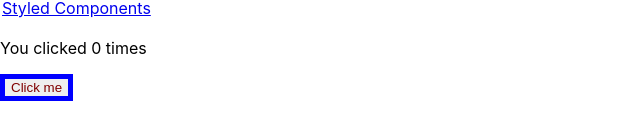
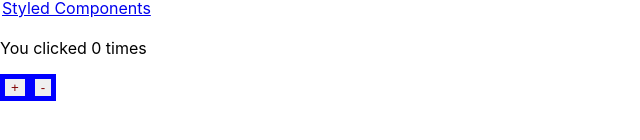
Before and after one commit to jacobzouzou/routed-react-app, a React (Create React App) app: page /hook in a window 1280 px wide. Shown: the part 222-362 px from the top of the page, without its empty margins (0-640 px from the left). Built offline with nearby package versions, Linux system fonts and the light colour scheme.

Commit message:
refact Hook

```diff
--- a/src/App.js
+++ b/src/App.js
@@ -14,7 +14,7 @@ import CustomHook from "./components/CustomHook"
 import GithubUser from "./components/GithubUser"
 import WrappedButton from "./components/HOC"
 import WrappedMouse from "./components/HOC_2"
-import CodSplitting from "./components/CodeSplitting"
+import LaszyMouseTraker from "./components/CodeSplitting"
 import StyledComponent from "./components/StyledComponent"
 
 function App() {
@@ -45,7 +45,7 @@ function App() {
 
                     <React.Suspense fallback={<p>Please wait</p>}>
                         <div className="App">
-                            <Route path={`/codeSplitting`} component={CodSplitting} />
+                            <Route path={`/codeSplitting`} component={LaszyMouseTraker} />
                         </div>
                     </React.Suspense>
 
--- a/src/components/Hook.js
+++ b/src/components/Hook.js
@@ -8,21 +8,26 @@ import style from "../Hook.module.css"
 
 const Hook = () => {
     const [count, setCount] = useState(0);
-    // useEffect(()=>console.log(count),[]);
 
+    // useEffect(()=>console.log(count),["increment","decrement"]);
     useEffect(() => {
-        console.log("Count:", count);
+        console.log("Count :", count);
     });
 
     //Use cust hook
-    const handleClick = useCallback(() => {
+    const increment = useCallback(()=>{
         setCount(count + 1);
     });
-
+    const decrement = useCallback(()=>{
+        if(count>=1){
+            setCount(count-1);
+        }
+    });
     return (
         <div>
             <p>You clicked {count} times</p>
-            <button className={style.button} onClick={handleClick}>Click me</button>
+            <button className={style.button} onClick={increment}>+</button>
+            <button className={style.button} onClick={decrement}>-</button>
         </div>
     );
 };
--- a/src/components/PropChildren.js
+++ b/src/components/PropChildren.js
@@ -1,6 +1,6 @@
 /*
     Props render: technic that consists to share code between components from a function: "props.children()"
-    component with "prop.children()": receive a function, call it, rather build its own logic
+    component with "props.children()": receive a function, call it, rather build its own logic
 */
 import React from 'react';
 // import {PropTypes} from 'react';
--- a/src/components/PropRender.js
+++ b/src/components/PropRender.js
@@ -1,6 +1,6 @@
 /*
     Props render: technic that consists to share code between components from a function: "props.render"
-    component with "prop.render": receive a function, call it, rather build its own logic
+    component with "props.render": receive a function, call it, rather build its own logic
 */
 import React from 'react';
 import myCat from "../assets/cat.jpg"
```
